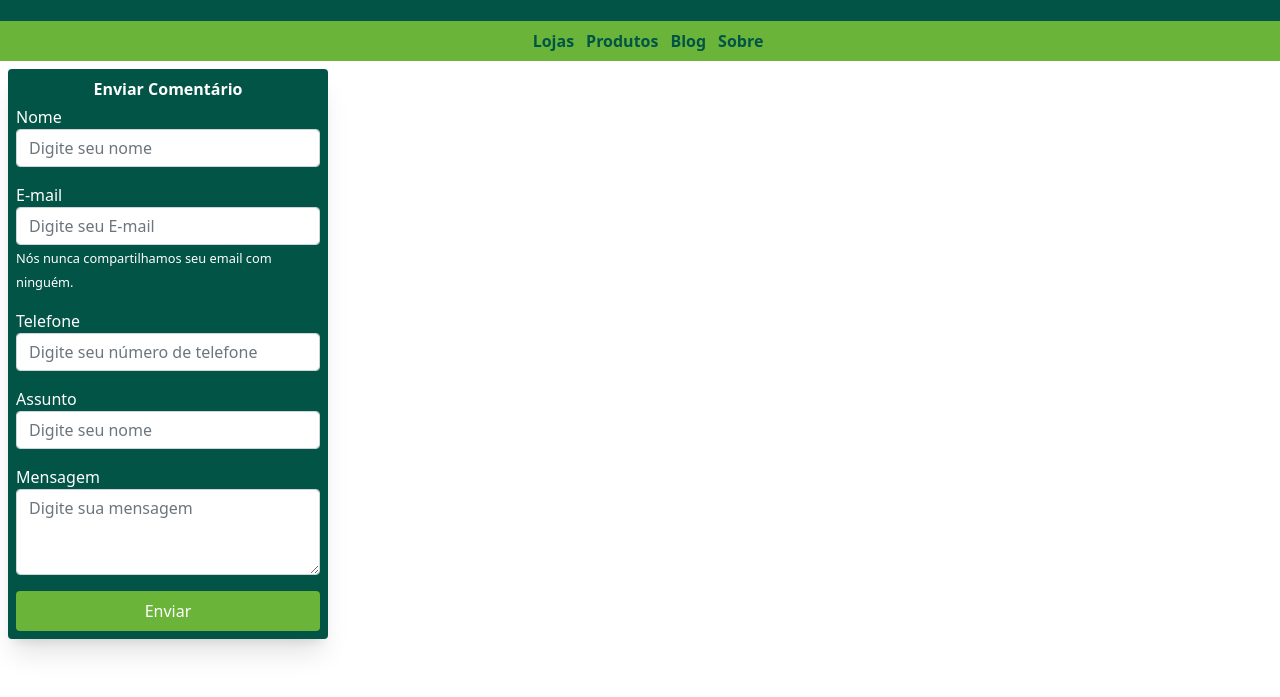
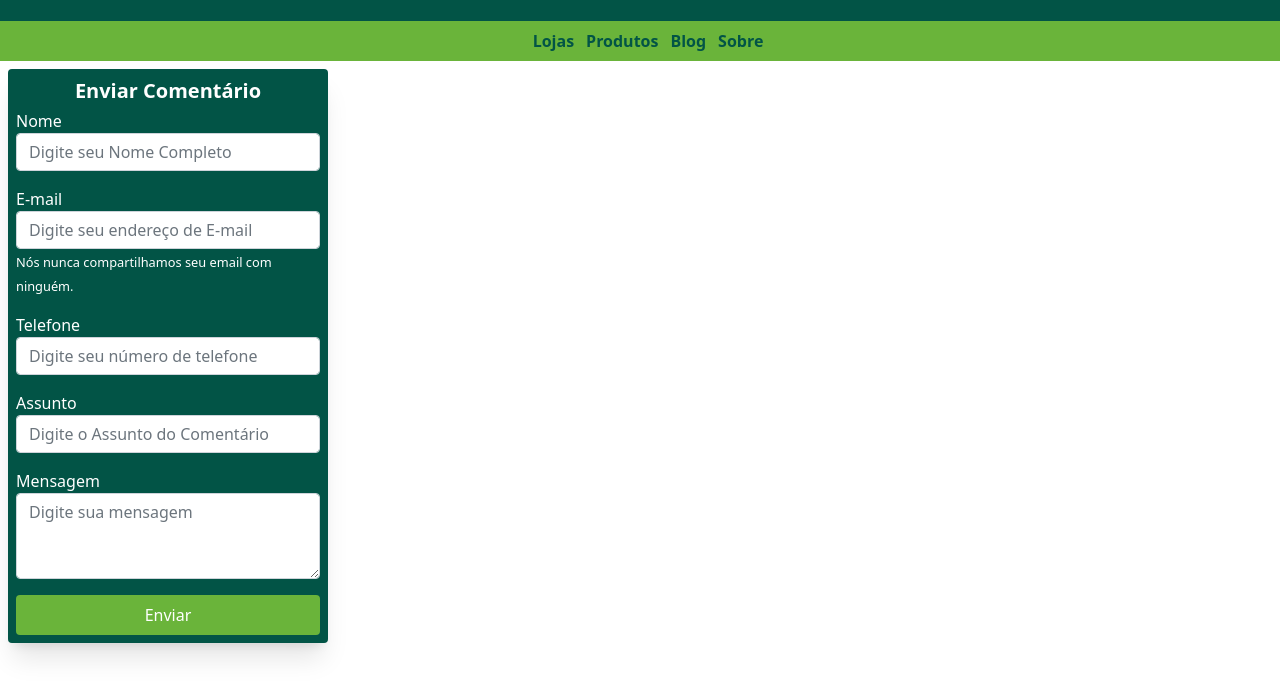
Before and after one commit to tonho991/verdao-materiais, a website: page index.html in a window 1280 px wide. Shown: the part 75-772 px from the top of the page. Drawn offline with nearby package versions, Linux system fonts and the light colour scheme.

Commit message:
formulario
Co-Authored-By: Bercallem <98661945+Bercallem@users.noreply.github.com>

```diff
--- a/index.html
+++ b/index.html
@@ -89,34 +89,35 @@
     </div>
 
     <form action="?" method="post" class="p-2 m-2 w-80 bg-strongGreen rounded text-white shadow-xl">
-        <p class="text-center mb-1 font-semibold">Enviar Comentário</p>
+        <p class="text-center mb-1 font-semibold text-xl">Enviar Comentário</p>
         <div class="form-group mb-3">
             <label for="input-name">Nome</label>
-            <input type="name" id="input-name" class="form-control" placeholder="Digite seu nome" />
+            <input type="name" id="input-name" class="form-control hover:border-limeGreen" placeholder="Digite seu Nome Completo" />
         </div>
         <div class="form-group mb-3">
             <label for="input-email">E-mail</label>
-            <input type="email" id="input-email" class="form-control" aria-describedby="emailHelp"
-                placeholder="Digite seu E-mail" />
+            <input type="email" id="input-email" class="form-control hover:border-limeGreen" aria-describedby="emailHelp"
+                placeholder="Digite seu endereço de E-mail" />
             <small id="emailHelp">Nós nunca compartilhamos seu email com ninguém.</small>
         </div>
         <div class="form-group mb-3">
             <label for="input-telefone">Telefone</label>
-            <input type="tel" id="input-telefone" class="form-control" rows="3"
+            <input type="tel" id="input-telefone" class="form-control hover:border-limeGreen" rows="3"
                 placeholder="Digite seu número de telefone" />
         </div>
         <div class="form-group mb-3">
             <label for="input-assunto">Assunto</label>
-            <input type="name" id="input-assunto" class="form-control" placeholder="Digite seu nome" />
+            <input type="name" id="input-assunto" class="form-control hover:border-limeGreen" placeholder="Digite o Assunto do Comentário" />
         </div>
         <div class="form-group mb-3">
             <label for="input-mensagem">Mensagem</label>
-            <textarea id="input-mensagem" class="form-control" rows="3" placeholder="Digite sua mensagem"></textarea>
+            <textarea id="input-mensagem" class="form-control hover:border-limeGreen" rows="3" placeholder="Digite sua mensagem"></textarea>
         </div>
 
         <div class="g-recaptcha mb-3" data-sitekey="6LfIrRgqAAAAAMWzrrgiW-EeckPfiItlps1-pguX"></div>
 
-        <button class="btn-primary w-full p-2 border-none rounded bg-limeGreen hover:bg-lightGreen" data-action='submit'>Enviar</button>
+        <button class="btn-primary w-full p-2 border-none rounded bg-limeGreen hover:bg-lightGreen"
+            data-action='submit'>Enviar</button>
     </form>
 
     <script src="js/index.js" defer></script>
```
Also changed, not shown: css/output.css.
